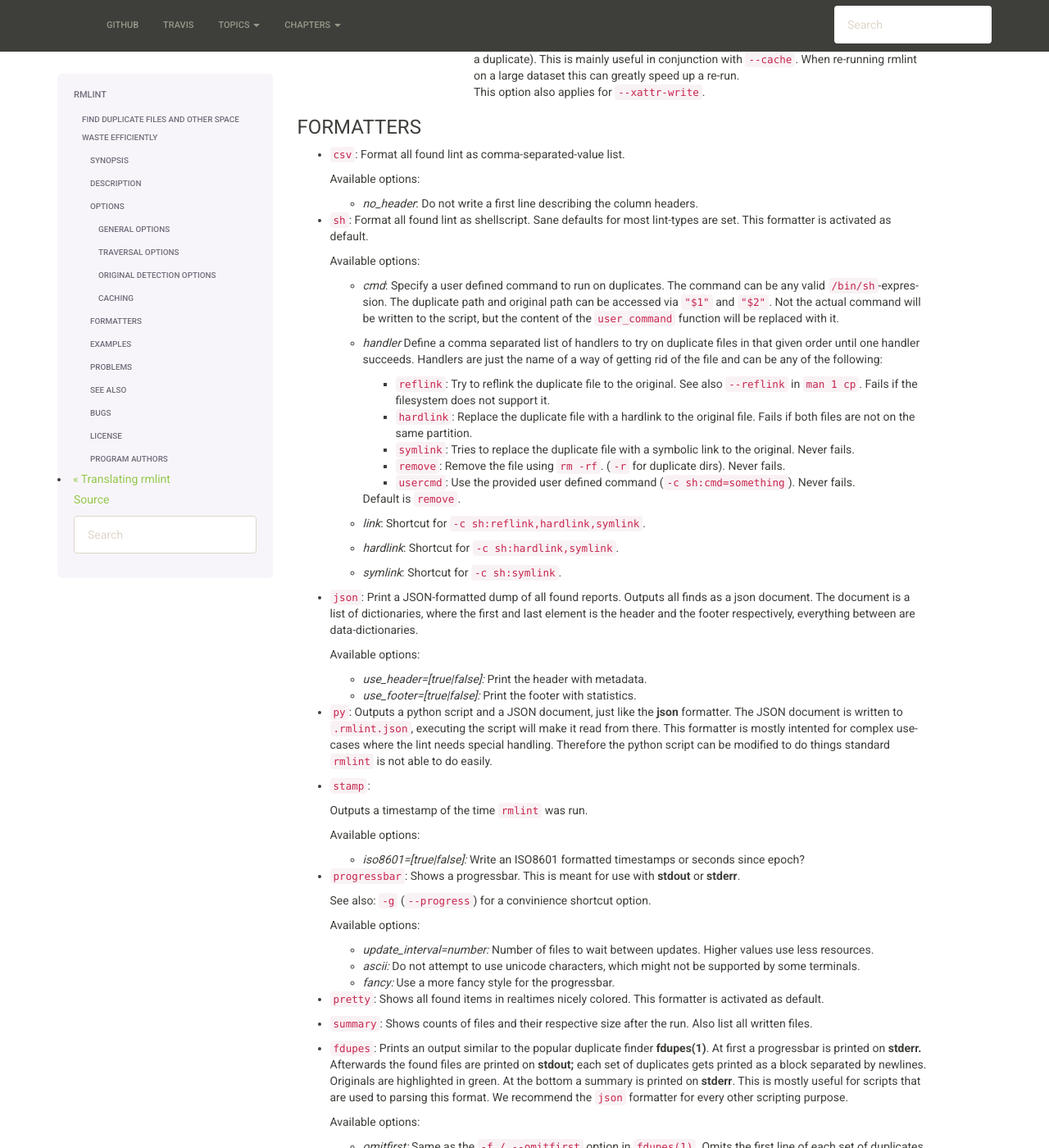
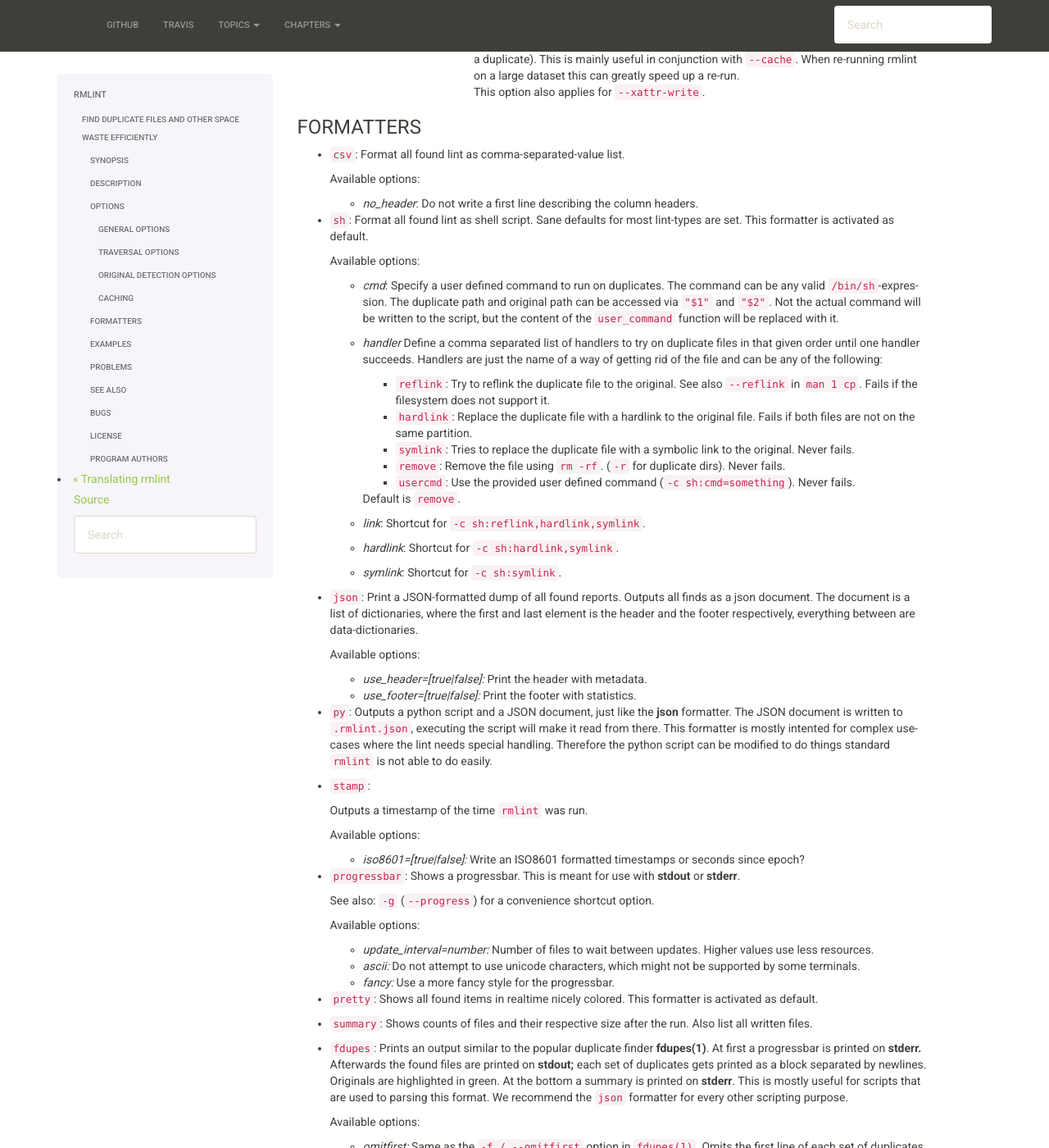
Before and after one commit to sahib/rmlint, a Sphinx documentation site: the page built from docs/rmlint.1.rst, in a window 1280 px wide and 1400 px high, scrolled down 4895 px. Shown: the whole window at 82% size. Built offline with Sphinx 7.4.7, drawn with Linux system fonts in a browser that asks for light colours; some of the changed text lies outside the part shown.

Commit message:
man: remove some typos

```diff
--- a/docs/rmlint.1.rst
+++ b/docs/rmlint.1.rst
@@ -124,13 +124,13 @@
 
 :``-g --progress`` / ``-G --no-progress`` (**default**):
 
-    Convinience shortcut for ``-o progressbar -o summary -o sh:rmlint.sh``.
+    Convenience shortcut for ``-o progressbar -o summary -o sh:rmlint.sh``.
     It is recommended to run ``-g`` with ``-VVV`` to prevent the printing
     of warnings in between.
 
 :``-p --paranoid`` / ``-P --less-paranoid`` (**default**):
 
-    Increase the paranoia of rmlints internals. Both options can be specified up
+    Increase the paranoia of rmlint's internals. Both options can be specified up
     to two times. They do not do any work themselves, but set some other
     options implicitly as a shortcut.
 
@@ -384,7 +384,7 @@
 
   * *no_header*: Do not write a first line describing the column headers.
 
-* ``sh``: Format all found lint as shellscript. Sane defaults for most
+* ``sh``: Format all found lint as shell script. Sane defaults for most
   lint-types are set. This formatter is activated as default.
 
   Available options:
@@ -429,7 +429,7 @@
 
 * ``py``: Outputs a python script and a JSON document, just like the **json** formatter.
   The JSON document is written to ``.rmlint.json``, executing the script will
-  make it read from there. This formatter is mostly intented for complex usecases
+  make it read from there. This formatter is mostly intented for complex use-cases
   where the lint needs special handling. Therefore the python script can be modified
   to do things standard ``rmlint`` is not able to do easily.
 
@@ -445,7 +445,7 @@
 * ``progressbar``: Shows a progressbar. This is meant for use with **stdout** or
   **stderr**.
 
-  See also: ``-g`` (``--progress``) for a convinience shortcut option.
+  See also: ``-g`` (``--progress``) for a convenience shortcut option.
 
   Available options:
 
@@ -455,7 +455,7 @@
     supported by some terminals.
   * *fancy:* Use a more fancy style for the progressbar.
 
-* ``pretty``: Shows all found items in realtimes nicely colored. This formatter
+* ``pretty``: Shows all found items in realtime nicely colored. This formatter
   is activated as default.
 
 * ``summary``: Shows counts of files and their respective size after the run.
```
Also changed, not shown: other parts of docs/rmlint.1.rst (+2 -2 lines).
